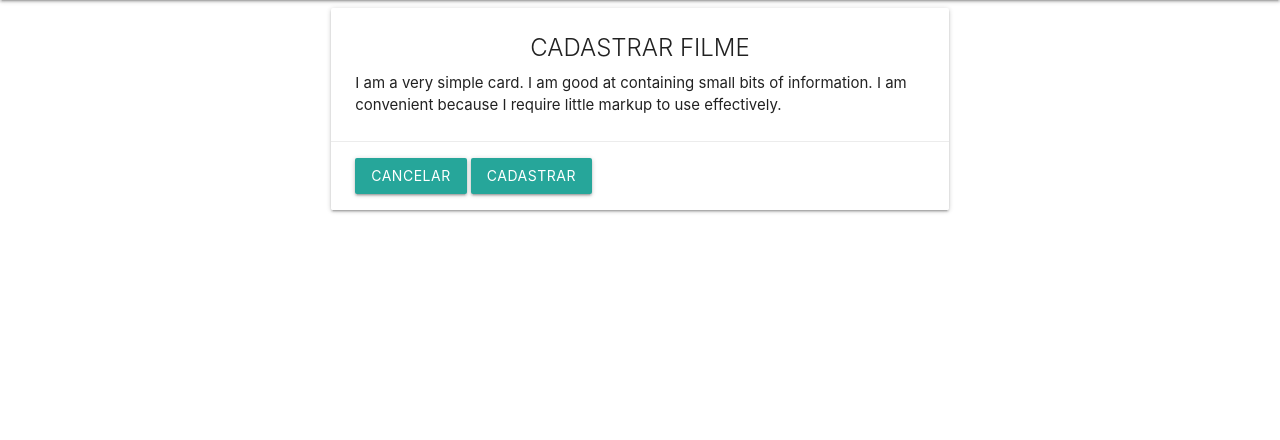
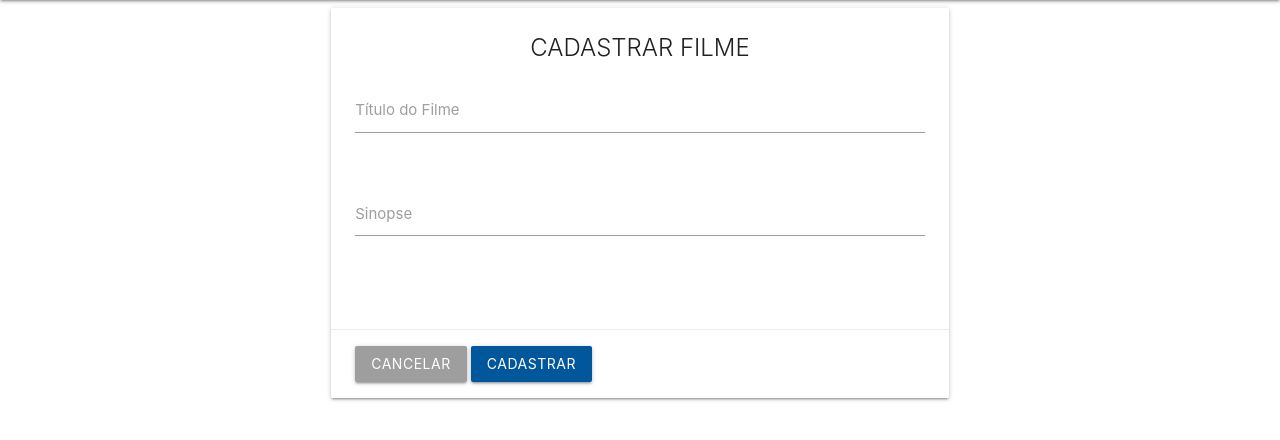
Before and after one commit to paulinhobra/PHP_APP_FILMES, a PHP site: page /cadastrar.php in a window 1280 px wide. Shown: the part 112-552 px from the top of the page. Run offline with PHP 8.4, Linux system fonts and the light colour scheme.

Commit message:
Criação do formulário - Materialize

```diff
--- a/cadastrar.php
+++ b/cadastrar.php
@@ -37,11 +37,29 @@
             <div class="card">
                 <div class="card-content">
                     <span class="card-title center">CADASTRAR FILME</span>
-                    <p>I am a very simple card. I am good at containing small bits of information. I am convenient because I require little markup to use effectively.</p>
+
+                    <div class="row">
+                        <div class="input-field col s12">
+                            <input type="text" id="titulo" class="validate" require>
+                            <label for="titulo">Título do Filme</label>
+                        </div>
+                    </div>
+
+                    <div class="row">
+                        <form class="col s12">
+                            <div class="row">
+                                <div class="input-field col s12">
+                                    <textarea id="sinopse" class="materialize-textarea"></textarea>
+                                    <label for="sinopse">Sinopse</label>
+                                </div>
+                            </div>
+                        </form>
+                    </div>
+
                 </div>
                 <div class="card-action">
-                    <a class="btn" href="galeria.php">Cancelar</a>
-                    <a href="#" class="waves-effect waves-light btn">Cadastrar</a>
+                    <a class="btn waves-effect waves-light grey" href="galeria.php">Cancelar</a>
+                    <a href="#" class="waves-effect waves-light btn light-blue darken-4">Cadastrar</a>
                 </div>
             </div>
         </div>
```
